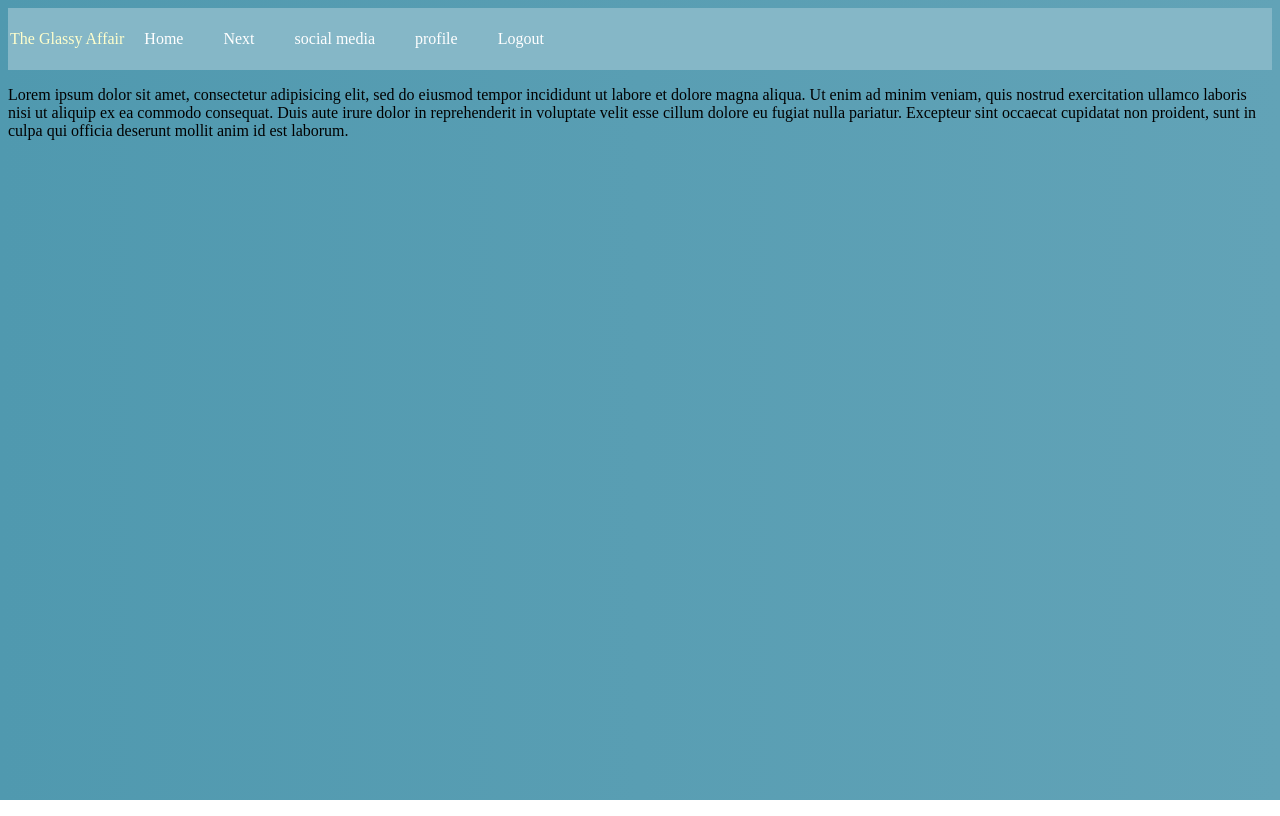
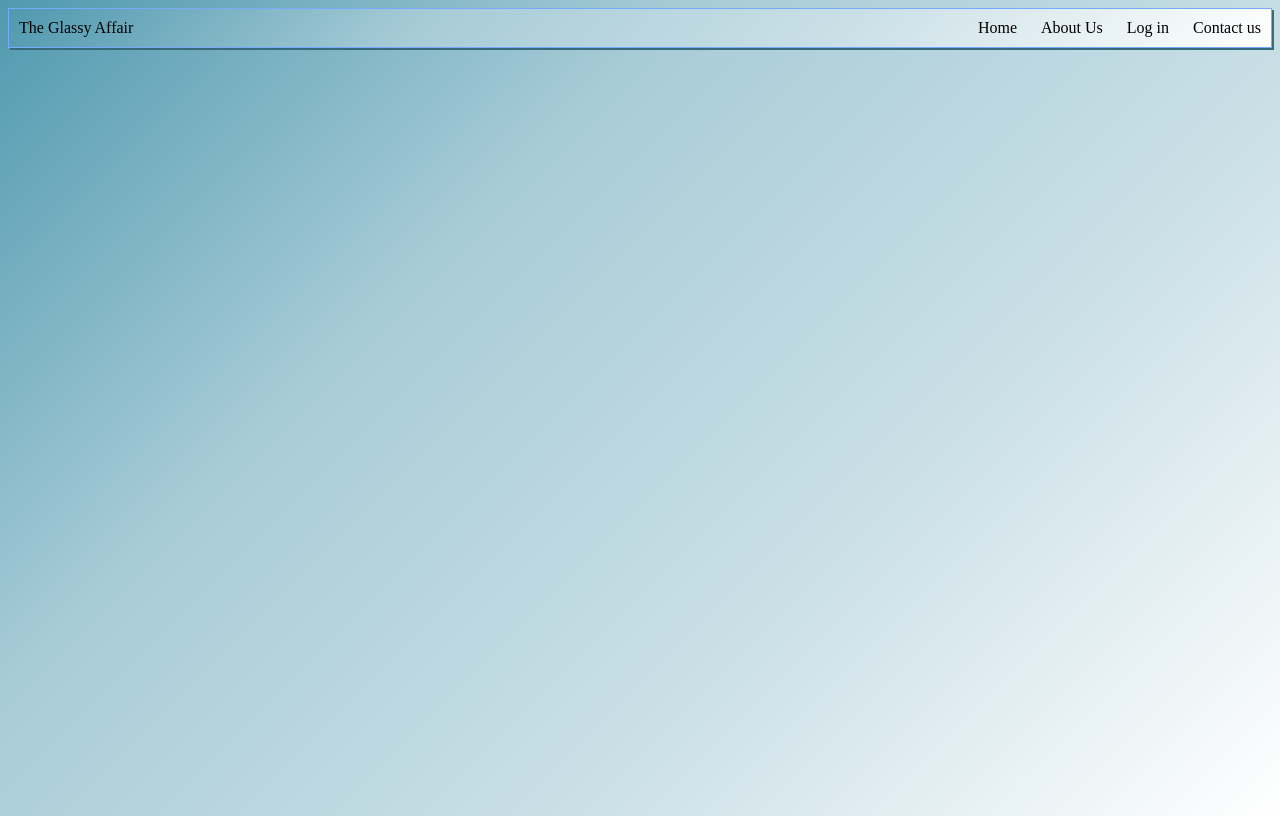
Before and after one commit to Hezekiah-Elisha/my-glassy-affair, a plain HTML site: page index.html in a window 1280 px wide. Drawn offline with Linux system fonts and the light colour scheme.

Commit message:
meta update

```diff
--- a/css/styles.css
+++ b/css/styles.css
@@ -1,43 +1,37 @@
 body{
-  background-image: linear-gradient(to right,#5099af,#62a3b7);
+  background-image: linear-gradient(135deg,#5099af, #a8ccd7, #cbe0e7, #ffffff);
+  background-repeat: no-repeat;
+  height: 100vh;
 }
 
-.container{
-  width: 100%;
+nav{
+  display: flex;
+  flex-direction: row;
+  justify-content: space-between;
+  background-image: linear-gradient(135deg,#5099af, #a8ccd7, #cbe0e7, #ffffff);
+
+  box-shadow: 2px 2px #386b7a;
+  border: 1px solid #77aaff;
+}
+.title{
+  padding: 10px;
+}
+ul{
+  list-style-type: none;
+  margin: 0;
+}
+li{
+  display: inline-flex;
+  padding-left: 20px;
+  padding-right: 20px;
+  padding: 10px;
 }
 
-.navtop{
-  background-color: #85b7c7;
-  display: flex;
-  align-items: center;
-  padding: 2px;
 
-}
-.nav-brand{
-  color: #ffc;
-}
-.link ul{
-  list-style-type: none;
-  margin: 0px;
-  padding: 0px;
-  overflow: hidden;
-
-}
-.link ul li a{
-  text-decoration: none;
-  color: #fff;
-}
-li{
-  float: left;
-  padding: 20px;
-}
-.navtop li:last-child{
-  float: right;
-  flex: auto;
-}
 li:hover{
   background-color: #5099af;
   transition: 0.6s;
+  border-radius: 4px;
 }
 p{
   animation-duration: 2s;
--- a/index.html
+++ b/index.html
@@ -2,26 +2,23 @@
 <html lang="en" dir="ltr">
   <head>
     <meta charset="utf-8">
+    <meta name="viewport" content="width=device-width, initial-scale=1.0">
     <title>The Glassy Affair</title>
     <link rel="stylesheet" href="css/styles.css">
   </head>
   <body>
-    <div class="container">
-      <nav class="navtop">
-        <div class="nav-brand">
+    <nav>
+      <div class="title">
         <span>The Glassy Affair</span>
       </div>
-        <div class="link">
+      <div class="">
         <ul>
-            <li><a href="#">Home</a></li>
-            <li><a href="#">Next</a></li>
-            <li><a href="#">social media</a></li>
-            <li><a href="#">profile</a></li>
-            <li><a href="#">Logout</a></li>
+          <li>Home</li>
+          <li>About Us</li>
+          <li>Log in</li>
+          <li>Contact us</li>
         </ul>
       </div>
     </nav>
-    </div>
-    <p>Lorem ipsum dolor sit amet, consectetur adipisicing elit, sed do eiusmod tempor incididunt ut labore et dolore magna aliqua. Ut enim ad minim veniam, quis nostrud exercitation ullamco laboris nisi ut aliquip ex ea commodo consequat. Duis aute irure dolor in reprehenderit in voluptate velit esse cillum dolore eu fugiat nulla pariatur. Excepteur sint occaecat cupidatat non proident, sunt in culpa qui officia deserunt mollit anim id est laborum.</p>
   </body>
 </html>
```
Lines whose indentation alone changed are shown as unchanged.
